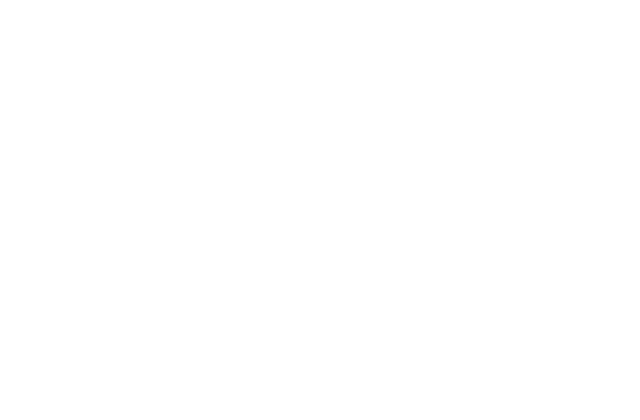
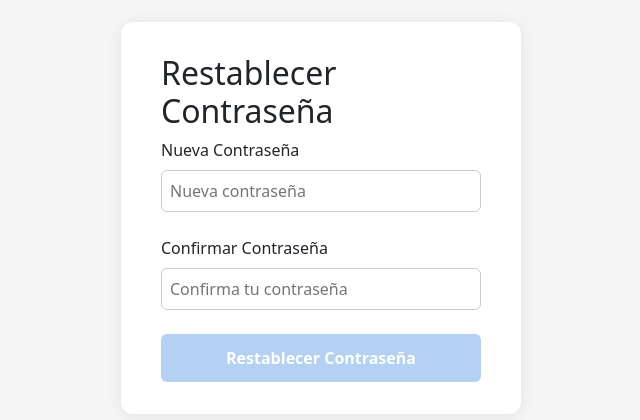
Before and after one commit to sm0k3rG/ProjectTaw, an Angular app in the folder frontend/: page /reset-password in a window 1280 px wide. Before the commit this address led to /. Shown: the part 182-602 px from the top of the page, without its empty margins (319-959 px from the left). Built offline with nearby package versions, Linux system fonts and the light colour scheme.

Commit message:
feat: recuperación de contraseña actualizado

```diff
--- a/frontend/src/app/app.routes.ts
+++ b/frontend/src/app/app.routes.ts
@@ -9,5 +9,13 @@ export const routes: Routes = [
   {
     path: 'register',
     loadComponent: () => import('./pages/auth/register/register.component').then(m => m.RegisterComponent)
+  },
+  {
+    path: 'recover-password',
+    loadComponent: () => import('./pages/auth/recover-password/recover-password.component').then(m => m.RecoverPasswordComponent)
+  },
+  {
+    path: 'reset-password',
+    loadComponent: () => import('./pages/auth/reset-password/reset-password.component').then(m => m.ResetPasswordComponent)
   }
 ];
--- a/frontend/src/app/core/services/auth.service.ts
+++ b/frontend/src/app/core/services/auth.service.ts
@@ -97,23 +97,12 @@ export class AuthService {
   }
 
   solicitarRecuperacionContraseña(email: string): Observable<any> {
-    return this.http.post(`${this.apiUrl}/auth/forgot-password`, { email }).pipe(
-      catchError(error => {
-        console.error('Error en solicitud de recuperación:', error);
-        throw error;
-      })
-    );
+    // Simula una respuesta exitosa
+    return of({ mensaje: 'Correo de recuperación enviado' });
   }
 
   restablecerContraseña(token: string, nuevaContraseña: string): Observable<any> {
-    return this.http.post(`${this.apiUrl}/auth/reset-password`, {
-      token,
-      password: nuevaContraseña
-    }).pipe(
-      catchError(error => {
-        console.error('Error en restablecimiento de contraseña:', error);
-        throw error;
-      })
-    );
+    // Simula una respuesta exitosa
+    return of({ mensaje: 'Contraseña restablecida correctamente' });
   }
 }
--- a/frontend/src/app/pages/auth/login/login.component.html
+++ b/frontend/src/app/pages/auth/login/login.component.html
@@ -13,7 +13,7 @@
     </div>
 
     <!-- Formulario -->
-    <form [formGroup]="loginForm" (ngSubmit)="onSubmit()" class="login-form">
+    <form [formGroup]="loginForm" (ngSubmit)="enviarFormulario()" class="login-form">
       <!-- Campo Email -->
       <div class="form-group">
         <label for="email" class="form-label">Correo electrónico</label>
@@ -51,7 +51,7 @@
           <button
             type="button"
             class="password-toggle"
-            (click)="togglePasswordVisibility()"
+            (click)="alternarVisibilidadContrasena()"
           >
             {{ showPassword ? '👁️' : '👁️‍🗨️' }}
           </button>
@@ -66,7 +66,7 @@
 
       <!-- Olvidaste contraseña -->
       <div class="form-options">
-        <a href="#" class="forgot-password">¿Olvidaste tu contraseña?</a>
+        <a routerLink="/recover-password" class="forgot-password">¿Olvidaste tu contraseña?</a>
       </div>
 
       <!-- Botón de login -->
--- a/frontend/src/app/pages/auth/login/login.component.ts
+++ b/frontend/src/app/pages/auth/login/login.component.ts
@@ -65,7 +65,9 @@ export class LoginComponent implements OnInit {
               title: `¡Bienvenido ${decodedToken.name}!`,
               text: `Has iniciado sesión como ${decodedToken.role === 'Administrator' ? 'Administrador' : 'Cliente'}`,
               confirmButtonText: 'Continuar',
-              confirmButtonColor: '#0071ce'
+              confirmButtonColor: '#0071ce',
+              timer: 1500,
+              showConfirmButton: false
             }).then(() => {
               this.router.navigate([route]);
             });
@@ -103,7 +105,7 @@ export class LoginComponent implements OnInit {
     }
   }
 
-  alternarVisibilidadContraseña() {
+  alternarVisibilidadContrasena() {
     this.showPassword = !this.showPassword
   }
 
--- a/frontend/src/app/pages/auth/recover-password/recover-password.component.html
+++ b/frontend/src/app/pages/auth/recover-password/recover-password.component.html
@@ -36,9 +36,9 @@
     </form>
 
     <div class="card-footer">
-      <button type="button" class="btn-link" (click)="volverAlLogin()">
+      <a routerLink="/" class="btn-link">
         ← Volver al Login
-      </button>
+      </a>
     </div>
 
     <div class="info-section" *ngIf="emailEnviado">
--- a/frontend/src/app/pages/auth/register/register.component.ts
+++ b/frontend/src/app/pages/auth/register/register.component.ts
@@ -206,7 +206,7 @@ export class RegisterComponent {
     this.authService.register({ nombre, rut, email, password, telefono, tarjetas, direcciones }).subscribe({
       next: () => {
         this.isLoading = false;
-        Swal.fire({ icon: 'success', title: '¡Registro exitoso!', text: 'Ahora puedes iniciar sesión.' });
+        Swal.fire({ icon: 'success', title: '¡Registro exitoso!', text: 'Ahora puedes iniciar sesión.', timer: 1500, showConfirmButton: false });
         this.registerForm.reset();
       },
       error: (err) => {
--- /dev/null
+++ b/frontend/src/app/pages/auth/reset-password/reset-password.component.css
@@ -0,0 +1,71 @@
+.reset-password-container {
+  display: flex;
+  justify-content: center;
+  align-items: center;
+  min-height: 100vh;
+  background: #f5f5f5;
+}
+.reset-password-card {
+  background: #fff;
+  padding: 2rem 2.5rem;
+  border-radius: 12px;
+  box-shadow: 0 2px 16px rgba(0,0,0,0.08);
+  width: 100%;
+  max-width: 400px;
+}
+.reset-form .form-group {
+  margin-bottom: 1.5rem;
+}
+.reset-form label {
+  display: block;
+  margin-bottom: 0.5rem;
+  font-weight: 500;
+}
+.reset-form input {
+  width: 100%;
+  padding: 0.5rem;
+  border: 1px solid #ccc;
+  border-radius: 6px;
+  font-size: 1rem;
+}
+.reset-form input.error {
+  border-color: #dc3545;
+}
+.error-message {
+  color: #dc3545;
+  font-size: 0.9rem;
+  margin-top: 0.25rem;
+}
+.btn-primary {
+  width: 100%;
+  padding: 0.75rem;
+  background: #0071ce;
+  color: #fff;
+  border: none;
+  border-radius: 6px;
+  font-size: 1rem;
+  font-weight: 600;
+  cursor: pointer;
+  transition: background 0.2s;
+}
+.btn-primary:disabled {
+  background: #b3d1f3;
+  cursor: not-allowed;
+}
+.loading-spinner {
+  display: flex;
+  align-items: center;
+  gap: 0.5rem;
+}
+.spinner {
+  width: 18px;
+  height: 18px;
+  border: 3px solid #f3f3f3;
+  border-top: 3px solid #0071ce;
+  border-radius: 50%;
+  animation: spin 1s linear infinite;
+}
+@keyframes spin {
+  0% { transform: rotate(0deg); }
+  100% { transform: rotate(360deg); }
+}
--- /dev/null
+++ b/frontend/src/app/pages/auth/reset-password/reset-password.component.html
@@ -0,0 +1,41 @@
+<div class="reset-password-container">
+  <div class="reset-password-card">
+    <h2>Restablecer Contraseña</h2>
+    <form [formGroup]="resetForm" (ngSubmit)="enviarReset()" class="reset-form">
+      <div class="form-group">
+        <label for="password">Nueva Contraseña</label>
+        <input
+          type="password"
+          id="password"
+          formControlName="password"
+          placeholder="Nueva contraseña"
+          [class.error]="password?.invalid && password?.touched"
+        />
+        <div class="error-message" *ngIf="password?.invalid && password?.touched">
+          <span *ngIf="password?.errors?.['required']">La contraseña es obligatoria</span>
+          <span *ngIf="password?.errors?.['minlength']">Mínimo 6 caracteres</span>
+        </div>
+      </div>
+      <div class="form-group">
+        <label for="confirmPassword">Confirmar Contraseña</label>
+        <input
+          type="password"
+          id="confirmPassword"
+          formControlName="confirmPassword"
+          placeholder="Confirma tu contraseña"
+          [class.error]="confirmPassword?.invalid && confirmPassword?.touched"
+        />
+        <div class="error-message" *ngIf="resetForm.hasError('passwordMismatch') && confirmPassword?.touched">
+          Las contraseñas no coinciden
+        </div>
+      </div>
+      <button type="submit" class="btn-primary" [disabled]="isLoading || resetForm.invalid">
+        <span *ngIf="!isLoading">Restablecer Contraseña</span>
+        <span *ngIf="isLoading" class="loading-spinner">
+          <div class="spinner"></div>
+          Enviando...
+        </span>
+      </button>
+    </form>
+  </div>
+</div>
--- /dev/null
+++ b/frontend/src/app/pages/auth/reset-password/reset-password.component.ts
@@ -0,0 +1,70 @@
+import { Component } from '@angular/core';
+import { CommonModule } from '@angular/common';
+import { ReactiveFormsModule, FormBuilder, FormGroup, Validators } from '@angular/forms';
+import { ActivatedRoute, Router } from '@angular/router';
+import Swal from 'sweetalert2';
+import { AuthService } from '../../../core/services/auth.service';
+
+@Component({
+  selector: 'app-reset-password',
+  standalone: true,
+  imports: [CommonModule, ReactiveFormsModule],
+  templateUrl: './reset-password.component.html',
+  styleUrls: ['./reset-password.component.css']
+})
+export class ResetPasswordComponent {
+  resetForm: FormGroup;
+  isLoading = false;
+  token: string | null = null;
+
+  constructor(
+    private fb: FormBuilder,
+    private route: ActivatedRoute,
+    private authService: AuthService,
+    private router: Router
+  ) {
+    this.resetForm = this.fb.group({
+      password: ['', [Validators.required, Validators.minLength(6)]],
+      confirmPassword: ['', Validators.required]
+    }, { validators: this.passwordsMatchValidator });
+
+    this.route.queryParams.subscribe(params => {
+      this.token = params['token'] || null;
+    });
+  }
+
+  passwordsMatchValidator(group: FormGroup) {
+    const pass = group.get('password')?.value;
+    const confirm = group.get('confirmPassword')?.value;
+    return pass === confirm ? null : { passwordMismatch: true };
+  }
+
+  enviarReset() {
+    if (this.resetForm.invalid || !this.token) {
+      this.resetForm.markAllAsTouched();
+      Swal.fire({ icon: 'error', title: 'Error', text: 'Completa todos los campos correctamente.' });
+      return;
+    }
+    this.isLoading = true;
+    const nuevaContraseña = this.resetForm.value.password;
+    // Simulación: reemplaza por llamada real al backend si es necesario
+    this.authService.restablecerContraseña(this.token, nuevaContraseña).subscribe({
+      next: () => {
+        this.isLoading = false;
+        Swal.fire({ icon: 'success', title: '¡Contraseña restablecida!', text: 'Ahora puedes iniciar sesión.', timer: 1500, showConfirmButton: false });
+        this.router.navigate(['/']);
+      },
+      error: () => {
+        this.isLoading = false;
+        Swal.fire({ icon: 'error', title: 'Error', text: 'No se pudo restablecer la contraseña.' });
+      }
+    });
+  }
+
+  get password() {
+    return this.resetForm.get('password');
+  }
+  get confirmPassword() {
+    return this.resetForm.get('confirmPassword');
+  }
+}
```
Also changed, not shown: frontend/src/app/pages/auth/register/register.component.html (+4 -4 lines).
